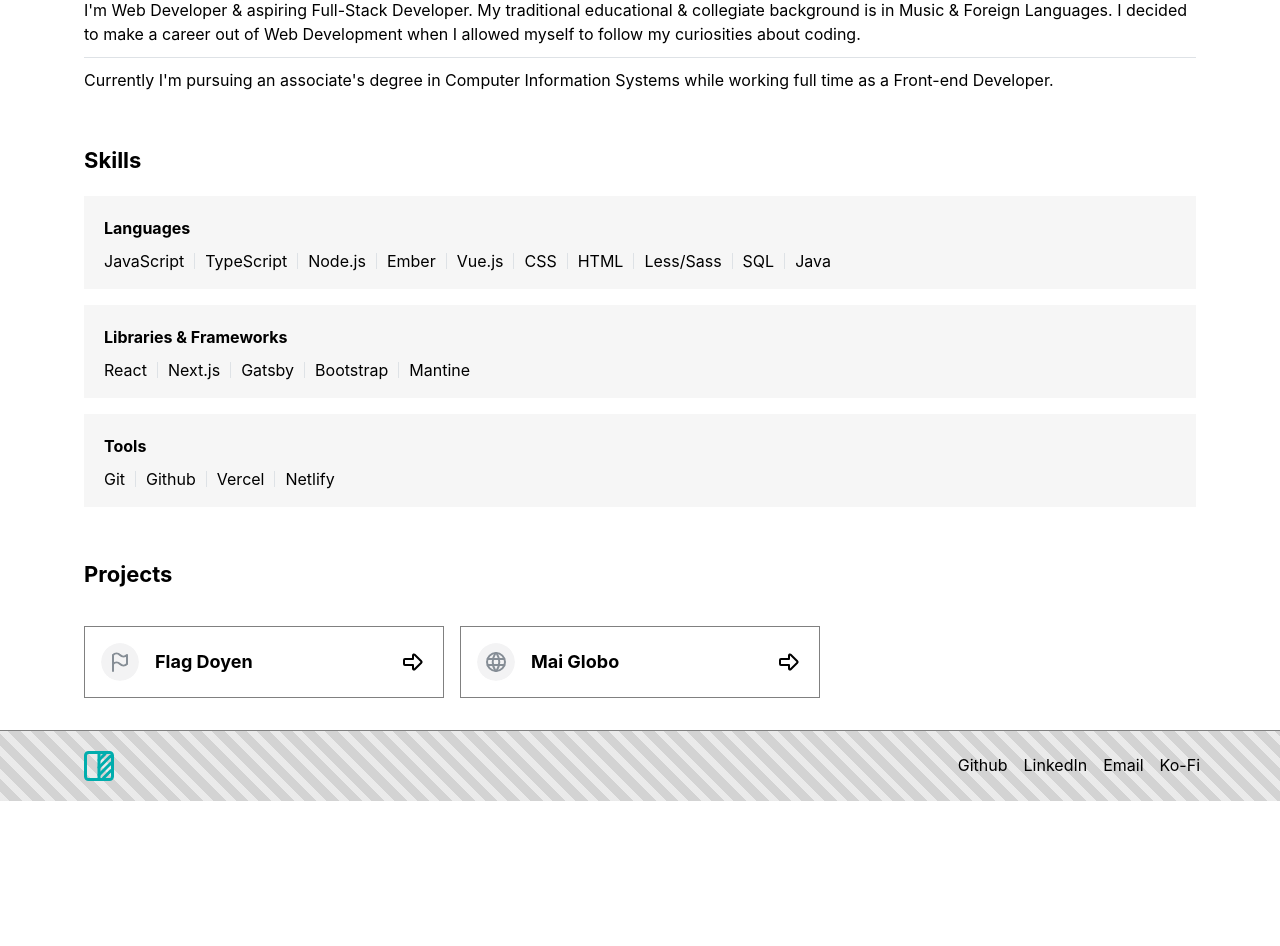
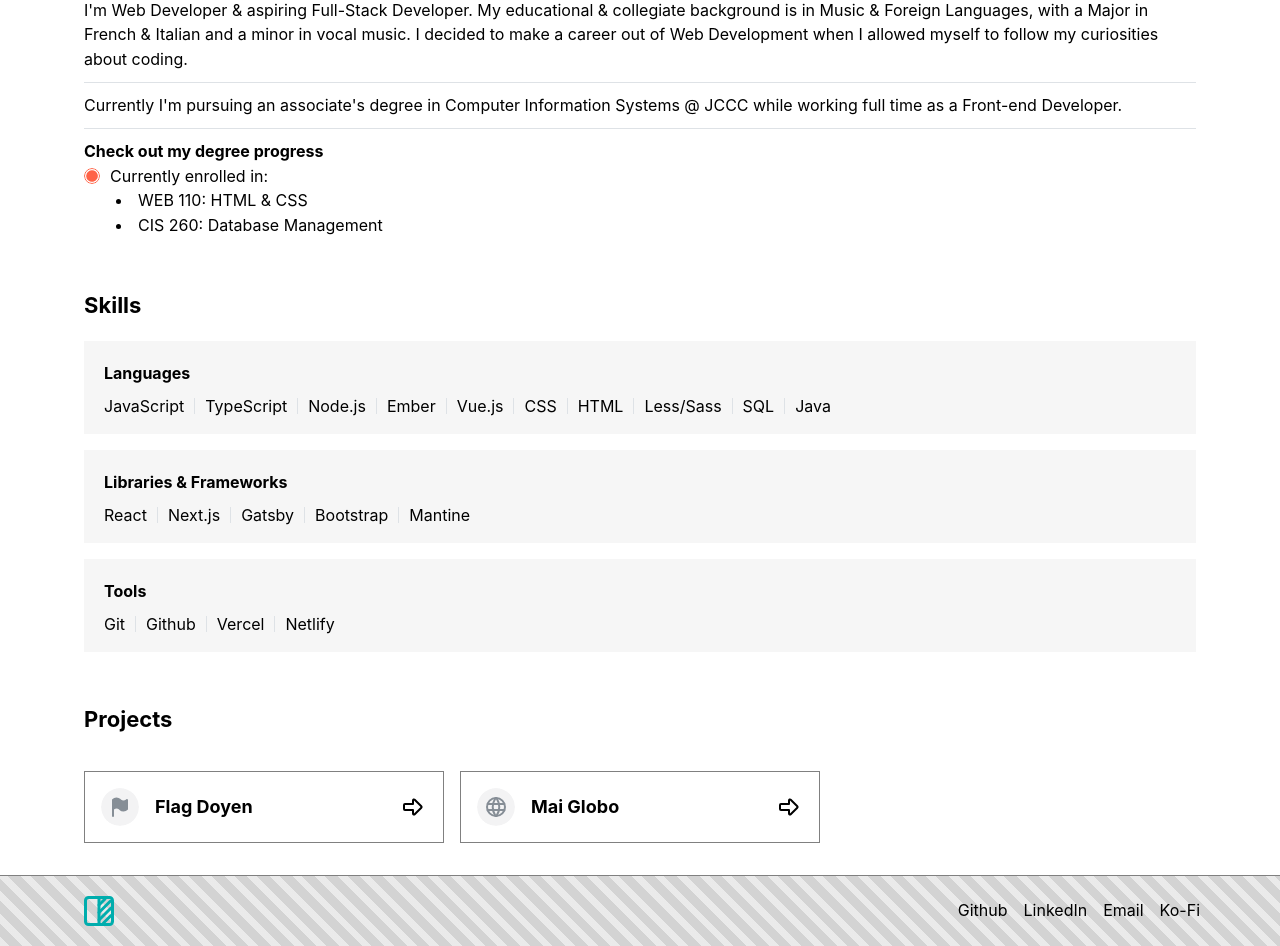
Before and after one commit to Jufrench/ju4, a Next.js app: page / in a window 1280 px wide. Shown: the part 580-1526 px from the top of the page. Before the commit the page ends 1381 px from the top, so only its background shows below. Built offline with nearby package versions, Linux system fonts and the light colour scheme.

Commit message:
Add degree progress section

```diff
--- a/src/pages/index.tsx
+++ b/src/pages/index.tsx
@@ -6,9 +6,9 @@
 // import styles from "@/styles/Home.module.css";
 
 import { rem, Center, Container, SimpleGrid, Grid, Space, Box, Blockquote,
-  ActionIcon, Stack, Title, Group, Anchor, Text, Divider, Card, Paper, Drawer, NavLink, Avatar } from '@mantine/core';
+  ActionIcon, Stack, Title, Group, Anchor, Text, Divider, Card, Paper, Drawer, NavLink, Avatar, Accordion, List } from '@mantine/core';
 import { useMediaQuery, useDisclosure } from '@mantine/hooks';
-import { IconMenu2, IconSquareHalf, IconArrowBigRight, IconArrowRight, IconInfoCircle, IconFlag, IconWorld } from '@tabler/icons-react';
+import { IconMenu2, IconSquareHalf, IconArrowBigRight, IconArrowRight, IconInfoCircle, IconFlagFilled, IconWorld, IconCircleFilled } from '@tabler/icons-react';
 import { ReactNode } from "react";
 
 const inter = Inter({ subsets: ["latin"] });
@@ -191,15 +191,38 @@
   )
 }
 
+const degreeCourses = [
+
+];
+
+const currentlyEnrolled = ['WEB 110: HTML & CSS', 'CIS 260: Database Management']
+
 const About = () => {
   return (
     <Center id="about" component="section">
       <Stack style={{...sectionContentStyle}} gap={0}>
         <Title order={3} size="h3" style={sectionContentTitle}>Who</Title>
         <Text>Hello.</Text>
-        <Text>I'm Web Developer & aspiring Full-Stack Developer. My traditional educational & collegiate background is in Music & Foreign Languages. I decided to make a career out of Web Development when I allowed myself to follow my curiosities about coding.</Text>
+        <Text>I'm Web Developer & aspiring Full-Stack Developer. My educational & collegiate background is in Music & Foreign Languages, with a Major in French & Italian and a minor in vocal music. I decided to make a career out of Web Development when I allowed myself to follow my curiosities about coding.</Text>
         <Divider my="xs" />
-        <Text>Currently I'm pursuing an associate's degree in Computer Information Systems while working full time as a Front-end Developer.</Text>
+        <Text>Currently I'm pursuing an associate's degree in Computer Information Systems @ JCCC while working full time as a Front-end Developer.</Text>
+        <Divider my="xs" />
+        <Text fw="bold">Check out my degree progress</Text>
+        <Group gap="xs">
+          <Avatar variant="outline" size="xs" color="tomato"><IconCircleFilled /></Avatar>
+          <Text>Currently enrolled in:</Text>
+        </Group>
+        <List pl="xl">
+          <>
+            {currentlyEnrolled.map(course => <List.Item>{course}</List.Item>)}
+          </>
+        </List>
+        {/* <Accordion defaultValue="Courses Remaining">
+          <Accordion.Item value="hello">
+            <Accordion.Control>hello</Accordion.Control>
+            <Accordion.Panel>Hello description</Accordion.Panel>
+          </Accordion.Item>
+        </Accordion> */}
       </Stack>
     </Center>
   )
@@ -321,12 +344,22 @@
   );
 };
 
-const ProjectCardMobile = (props: {title: string, url: string}) => {
+const ProjectCardMobile = (props: {title: string, url: string, icon?: ReactNode}) => {
+  console.log('icon:', props)
   return (
     <Paper p={rem(16)} style={{border: "1px solid gray", borderRadius: 0}}>
       <Group justify="space-between">
+        <Avatar>
+          {props.icon}
+        </Avatar>
         <Title order={4} size="h4">{props.title}</Title>
-        <ActionIcon component="a" href={props.url} target="_blank" radius={0} color="black" variant="subtle">
+        <ActionIcon
+          component="a"
+          href={props.url}
+          target="_blank" radius={0}
+          color="black"
+          variant="subtle"
+          ml="auto">
           <IconArrowBigRight />
         </ActionIcon>
       </Group>
@@ -334,16 +367,22 @@
   );
 }
 
-const ProjectCardTablet = (props: {title: string, url: string, icon?: ReactNode}) => {
-  console.log('props:', props)
+const ProjectCardTablet = (props: {title: string, url: string, icon?: ReactNode, iconHoverColor: string}) => {
+  const [isHovered, setIsHovered] = React.useState<boolean>(false);
+
   return (
-    <Paper p={rem(16)} style={{border: "1px solid gray", borderRadius: 0}}>
-      <Group justify="flex-start">
-        <Avatar>
+    <Paper
+      p={rem(16)}
+      style={{border: "1px solid gray", borderRadius: 0}}
+      onMouseEnter={() => setIsHovered(true)}
+      onMouseLeave={() => setIsHovered(false)}>
+      <Group justify="flex-start" wrap="nowrap">
+        <Avatar
+          color={isHovered ? props.iconHoverColor : 'gray'}>
           {props.icon}
         </Avatar>
         <Title order={4} size="h4">{props.title}</Title>
-        <ActionIcon component="a" href={props.url} target="_blank" radius={0} color="black" variant="subtle" style={{marginLeft: "auto"}}>
+        <ActionIcon component="a" href={props.url} target="_blank" radius={0} color="black" variant="subtle" ml="auto">
           <IconArrowBigRight />
         </ActionIcon>
       </Group>
@@ -379,8 +418,12 @@
     return (
       <React.Fragment key={item.title}>
         {matchesTablet ?
-          <ProjectCardTablet title={item.title} url={item.url} icon={item.icon} /> :
-          <ProjectCardMobile title={item.title} url={item.url} />}
+          <ProjectCardTablet
+            title={item.title}
+            url={item.url}
+            icon={item.icon}
+            iconHoverColor={item.iconHoverColor} /> :
+          <ProjectCardMobile title={item.title} url={item.url} icon={item.icon} />}
       </React.Fragment>
     );
   });
@@ -402,12 +445,14 @@
   {
     title: 'Flag Doyen',
     url: 'https://flagdoyen.vercel.app/',
-    icon: <IconFlag />
+    icon: <IconFlagFilled />,
+    iconHoverColor: '#2BDD66'
   },
   {
     title: 'Mai Globo',
     url: 'https://maiglobo.vercel.app/',
-    icon: <IconWorld />
+    icon: <IconWorld />,
+    iconHoverColor: '#00B5FF'
   }
 ];
 
```
